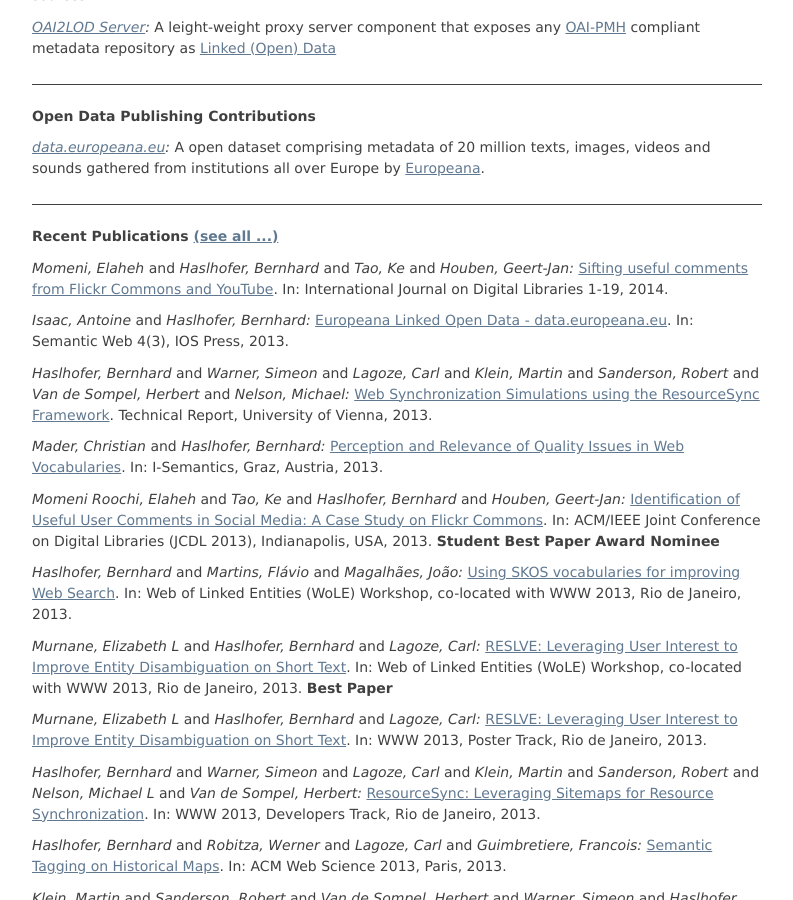
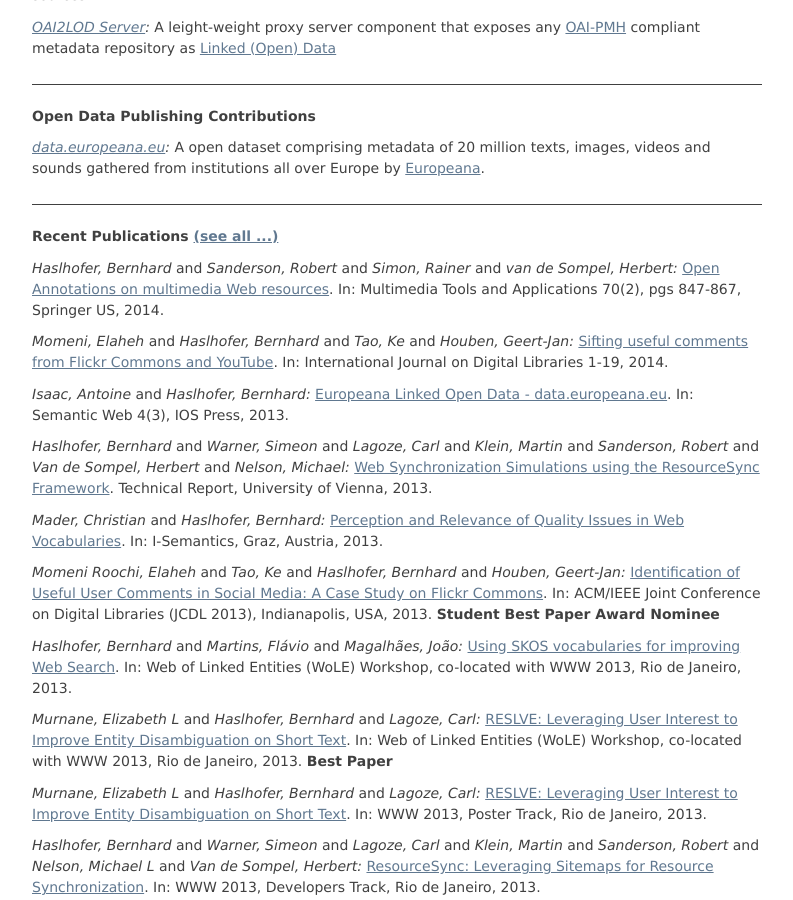
Before and after one commit to behas/behas.github.com, a Jekyll site: the page built from index.html, in a window 1280 px wide and 900 px high, scrolled down 813 px. Shown: the whole window, without its empty margins (243-1036 px from the left). Built offline with Jekyll 4.4.1, drawn with Linux system fonts in a browser that asks for light colours.

Commit message:
added OA publication

```diff
--- a/_data/publications.yml
+++ b/_data/publications.yml
@@ -1,4 +1,11 @@
 # 2014
+
+- title: "Open Annotations on multimedia Web resources"
+  authors: ["Haslhofer, Bernhard","Sanderson, Robert","Simon, Rainer","van de Sompel, Herbert"]
+  where: "Multimedia Tools and Applications 70(2), pgs 847-867, Springer US"
+  year: 2014
+  type: journal
+  uri: "http://dx.doi.org/10.1007/s11042-012-1098-9"
 
 - title: "Sifting useful comments from Flickr Commons and YouTube"
   authors: ["Momeni, Elaheh","Haslhofer, Bernhard","Tao, Ke","Houben, Geert-Jan"]
```
